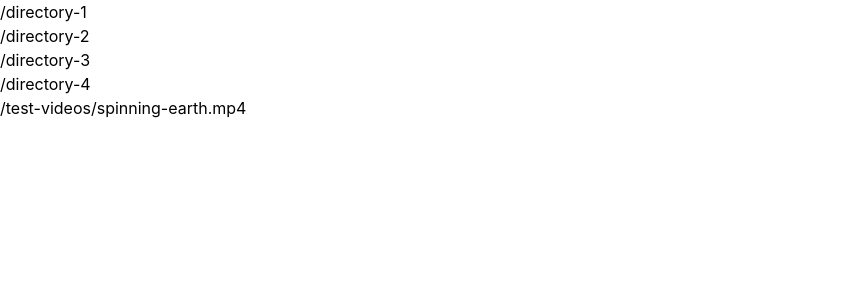
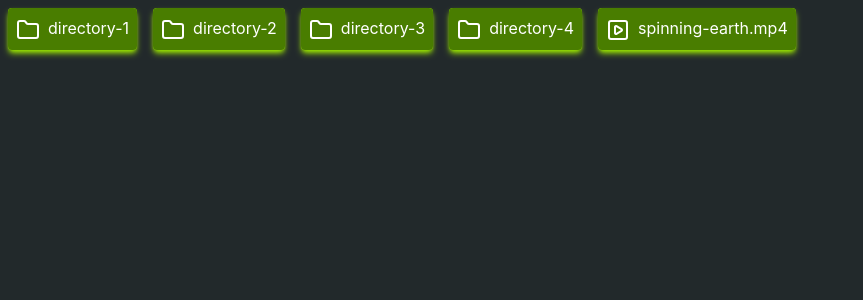
Before and after one commit to scottjoe1996/video-viewer, a React (Vite) app: page /catalogue in a window 1280 px wide. Shown: the top 300 px of the page, without its empty margins (0-863 px from the left). Built offline with nearby package versions, Linux system fonts and the light colour scheme.

Commit message:
added styling to catalogue cards

```diff
--- a/src/App.tsx
+++ b/src/App.tsx
@@ -7,6 +7,7 @@ import LoadingSpinner from "./components/LoadingSpinner";
 
 function App() {
   return (
+    <div className="bg-mist-800 p-2 h-screen">
       <Routes>
         <Route path="/" element={<Navigate to="/catalogue" />} />
         <Route
@@ -19,6 +20,7 @@ function App() {
         />
         <Route path="*" element={<NotFoundPage />} />
       </Routes>
+    </div>
   );
 }
 
--- a/src/apis/catalogue-api.ts
+++ b/src/apis/catalogue-api.ts
@@ -19,14 +19,14 @@ class CatalogueApi {
   }
 
   private async fetchCatalogue(_directory: string): Promise<CatalogueItem[]> {
-    await new Promise((resolve) => setTimeout(resolve, 3000));
+    await new Promise((resolve) => setTimeout(resolve, 500));
 
     return [
-      { type: "folder", directory: "/directory-1" },
-      { type: "folder", directory: "/directory-2" },
-      { type: "folder", directory: "/directory-3" },
-      { type: "folder", directory: "/directory-4" },
-      { type: "video", directory: "/test-videos/spinning-earth.mp4" },
+      { type: "folder", directory: "directory-1" },
+      { type: "folder", directory: "directory-2" },
+      { type: "folder", directory: "directory-3" },
+      { type: "folder", directory: "directory-4" },
+      { type: "video", directory: "spinning-earth.mp4" },
     ];
   }
 }
--- a/src/pages/CataloguePage.tsx
+++ b/src/pages/CataloguePage.tsx
@@ -1,18 +1,56 @@
 import React from "react";
-import { useParams } from "react-router";
+import { NavLink, useParams } from "react-router";
+import { Folder, SquarePlay } from "lucide-react";
 
 import CatalogueApi from "../apis/catalogue-api";
 
 const api = new CatalogueApi();
+
+const CatalogueCard: React.FC<{
+  icon: React.ComponentType<any>;
+  title: string;
+}> = ({ icon: Icon, title }) => (
+  <li className="rounded shadow-md bg-lime-400 shadow-lime-400 ">
+    <NavLink
+      className="rounded p-2 inline-block bg-lime-700 text-white transition-transform hover:bg-lime-600 hover:-translate-y-0.5 focus:-translate-y-0.5 focus:outline-none"
+      to={title}
+    >
+      <Icon className="inline mr-2" />
+      {title}
+    </NavLink>
+  </li>
+);
 
 const CataloguePage: React.FC = () => {
   const { "*": path = "" } = useParams();
 
   const catalogues = React.use(api.getCatalogue(path));
 
-  return catalogues.map((catalogue) => (
-    <p key={catalogue.directory}>{catalogue.directory}</p>
-  ));
+  return (
+    <nav>
+      <ul className="flex gap-4">
+        {catalogues.map((catalogue) => {
+          if (catalogue.type === "folder") {
+            return (
+              <CatalogueCard
+                key={catalogue.directory}
+                icon={Folder}
+                title={catalogue.directory}
+              />
+            );
+          }
+
+          return (
+            <CatalogueCard
+              key={catalogue.directory}
+              icon={SquarePlay}
+              title={catalogue.directory}
+            />
+          );
+        })}
+      </ul>
+    </nav>
+  );
 };
 
 export default CataloguePage;
```
Lines whose indentation alone changed are shown as unchanged.
